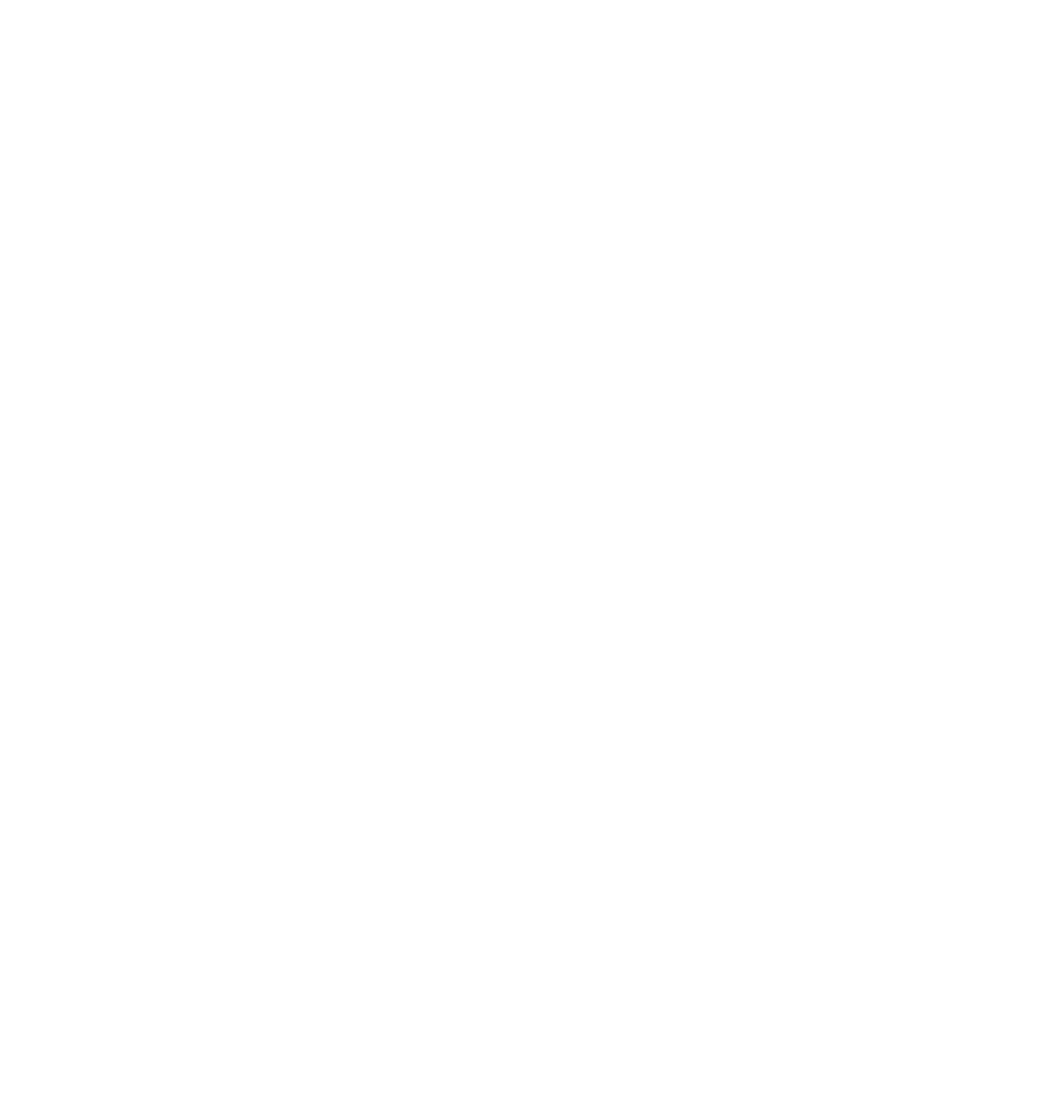
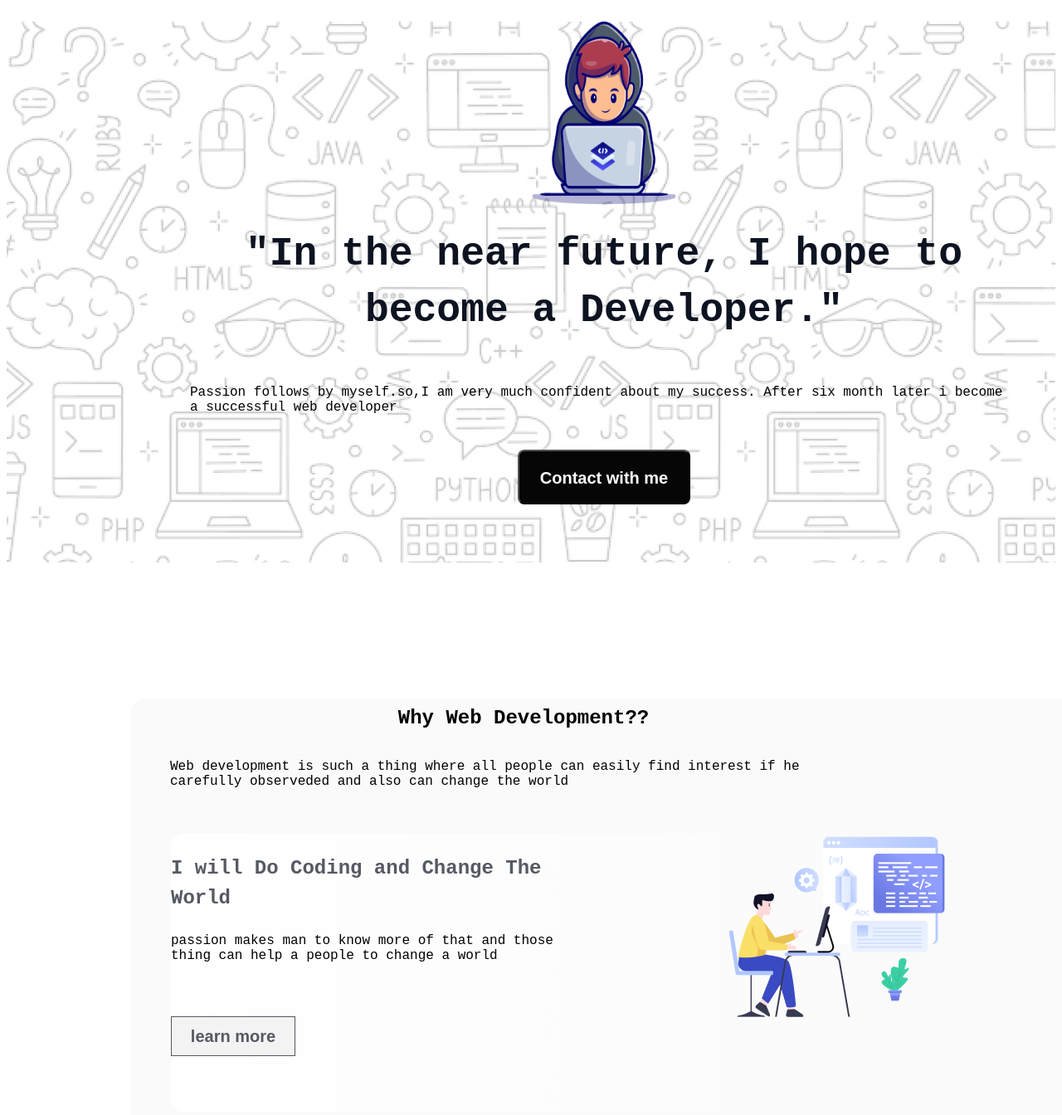
Before and after one commit to Prangon999/my-first-assingment, a plain HTML site: page index.html in a window 1280 px wide. Shown: the top 1344 px of the page at 83% size. Before the commit the page ends 800 px from the top, so only its background shows below. Drawn offline with Linux system fonts and the light colour scheme; a web font is replaced by a local one.

Commit message:
add web development section and banner section

```diff
--- a/index.html
+++ b/index.html
@@ -6,12 +6,52 @@
     <title>My first assingment</title>
     <link rel="stylesheet" href="styles/styles.css">
 </head>
-<body>
-    <header>
+<body class="azeret-mono-fonts">
+    <header class="banner-container">
+      <div class="banner-content">
+        <img class="banner-image" src="assets/Group.png" alt="">
+        <h2 class="banner-tittle">"In the near future, I hope to become a Developer."</h2>
+        <p class="content-description">Passion follows by myself.so,I am very much confident about my success. After six month later i become a successful web developer </p>
+        <button class="banner-button"><span class="click">Contact with me</span> </button>
+      </div>
 
     </header>
     <main>
+      <section class="web-development">
+        <div class="section-start">
+        <h2 class="section-tittle">Why Web Development??</h2>
+        <p class="section-paragraph">Web development is such a thing where all people can easily find interest if he carefully observeded and also can change the world</p>
 
+        </div>
+
+        <div class="web-development-container">
+          <div class="web-development-content">
+              <h3 class="web-development-tittle">I will Do Coding and Change The World</h3>
+              <p class="web-development-description">passion makes man to know more of that and those thing can help a people to change a world</p>
+              <button class="web-development-clicker">learn more</button>
+          </div>
+          <div><img src="assets/Layer_1.png" alt=""></div>
+          </div>
+          <div class="web-development-container">
+            <div><img src="assets/Group 3.png" alt=""></div>
+            <div class="web-development-content">
+                <h3 class="web-development-tittle">I will help People by creating Modern Web System</h3>
+                <p class="web-development-description">passion makes man to know more of that and those thing can help a people to change a world</p>
+                <button class="web-development-clicker">learn more</button>
+            </div>
+
+            </div>
+            <div class="web-development-container">
+              <div class="web-development-content">
+                  <h3 class="web-development-tittle">I will Do Coding and Change The World</h3>
+                  <p class="web-development-description">passion makes man to know more of that and those thing can help a people to change a world</p>
+                  <button class="web-development-clicker">learn more</button>
+              </div>
+              <div><img src="assets/Group 4.png" alt=""></div>
+              </div>
+
+      </section>
+      <section class="my-inspiration"></section>
     </main>
     <footer>
 
--- a/styles/styles.css
+++ b/styles/styles.css
@@ -0,0 +1,129 @@
+
+@import url('https://fonts.googleapis.com/css2?family=Azeret+Mono:ital,wght@0,100..900;1,100..900&display=swap');
+
+.azeret-mono-fonts {
+  font-family: "Azeret Mono", monospace;
+  font-optical-sizing: auto;
+  font-style: normal;
+}
+/* Banner content styles */
+.banner-container{
+    background-image: url('../assets/Hero-bg.png');
+    max-width:  1320px;
+    height: 652px;
+    background-repeat: no-repeat;
+}
+.banner-content{
+    width: 998px;
+    height: 582px;
+    display: flex;
+     flex-direction: column;
+    justify-content: center;
+    align-items: center;
+    margin: 26px 221px;
+
+}
+.banner-image{
+    width: 173.03px;
+height: 228.9px;
+}
+.banner-tittle{
+    width: 998px;
+height: 136px;
+color: rgb(13, 19, 33);
+font-size: 48px;
+font-weight: 800;
+line-height: 68px;
+letter-spacing: 0%;
+text-align: center;
+margin-top: 26px;
+}
+.banner-description{
+    width: 852px;
+    height: 52px;
+    color: rgb(13, 19, 33);
+font-size: 16px;
+font-weight: 400;
+line-height: 26px;
+letter-spacing: 0%;
+text-align: center;
+opacity: .8;
+margin-top: 26px;
+}
+.banner-button{
+    width: 208px;
+    height: 66px;
+    padding: 21px 24px 21px 24px;
+    background-color: rgb(7, 6, 6);
+    margin-top: 26px;
+    border-radius: 8px;
+}
+.click{
+    color: rgb(255, 255, 255);
+    font-size: 20px;
+    font-weight: 600;
+    line-height: 23px;
+    letter-spacing: 0;
+    text-align: center;
+}
+/* web development related works */
+.web-development{
+    width: 1140px;
+    height: 1395px;
+    margin: 164px 150px 0px;
+    border-radius: 16px;
+background: rgba(13, 19, 33, 0.02);
+}
+.section-start{
+    width: 852px;
+    height: 115px;
+    display: flex;
+    flex-direction: column;
+    justify-content: center;
+    align-items: center;
+    margin: 0 47px;
+}
+.web-development-container{
+    width: 946px;
+    height: 336px;
+    display: flex;
+    justify-content: space-between;
+    margin: 48px 48px 32px 48px;
+    border-radius: 16px;
+background: linear-gradient(90.00deg, rgb(255, 255, 255),rgba(255, 255, 255, 0) 100%);
+
+}
+.web-development-content{
+    width: 477px;
+    height: 220px;
+
+}
+.web-development-tittle{
+    color: rgba(13, 19, 33, 0.7);
+    font-size: 24px;
+    font-weight: 700;
+    line-height: 36px;
+    letter-spacing: 0%;
+    text-align: left;
+}
+.web-development-description{
+    width: 468px;
+    height: 52px;
+}
+.web-development-clicker{
+    margin-top: 32px;
+    padding: 12px 20px 12px 20px;
+    width: 150px;
+    height: 48px;
+    box-sizing: border-box;
+    border: 1px solid rgb(13, 19, 33);
+    opacity: 0.7;
+    color: rgb(13, 19, 33);
+font-size: 20px;
+font-weight: 600;
+line-height: 23px;
+letter-spacing: 0%;
+text-align: center;
+
+}
+/* my inspiration related styles */
```
